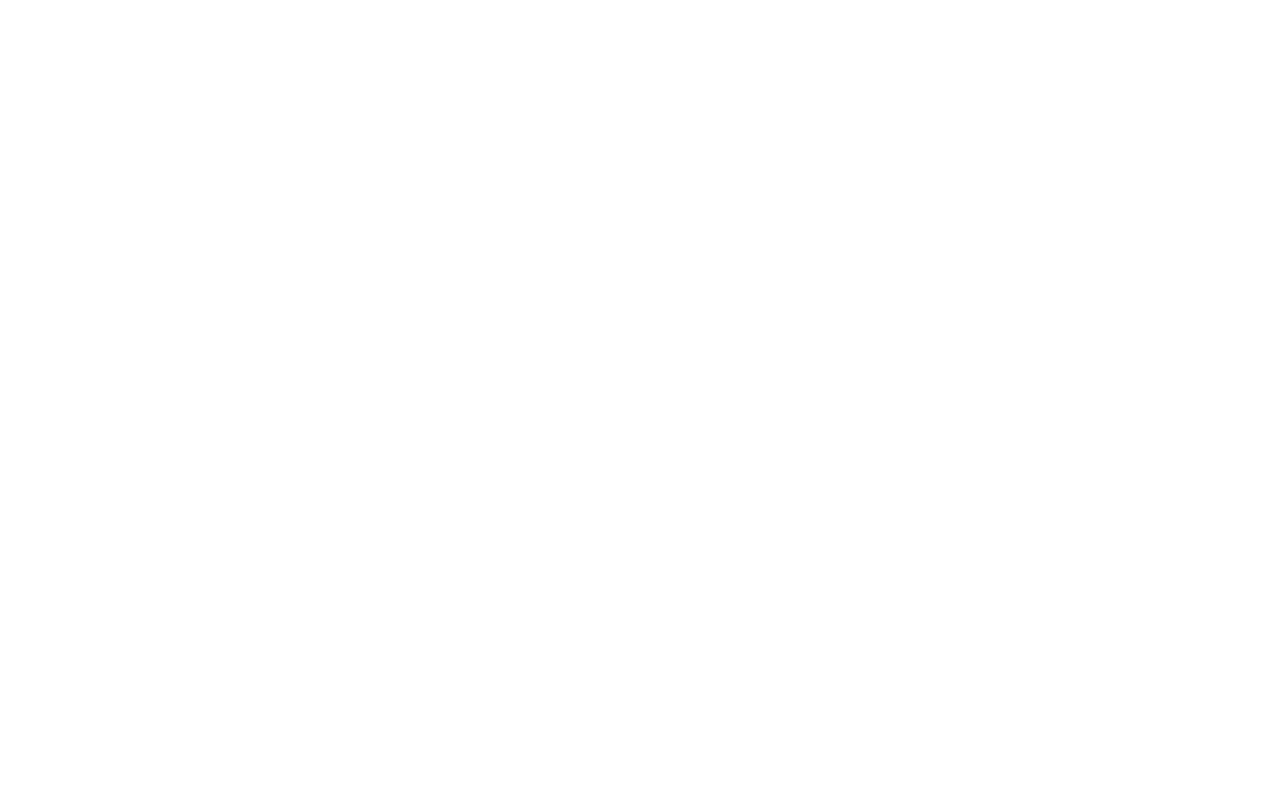
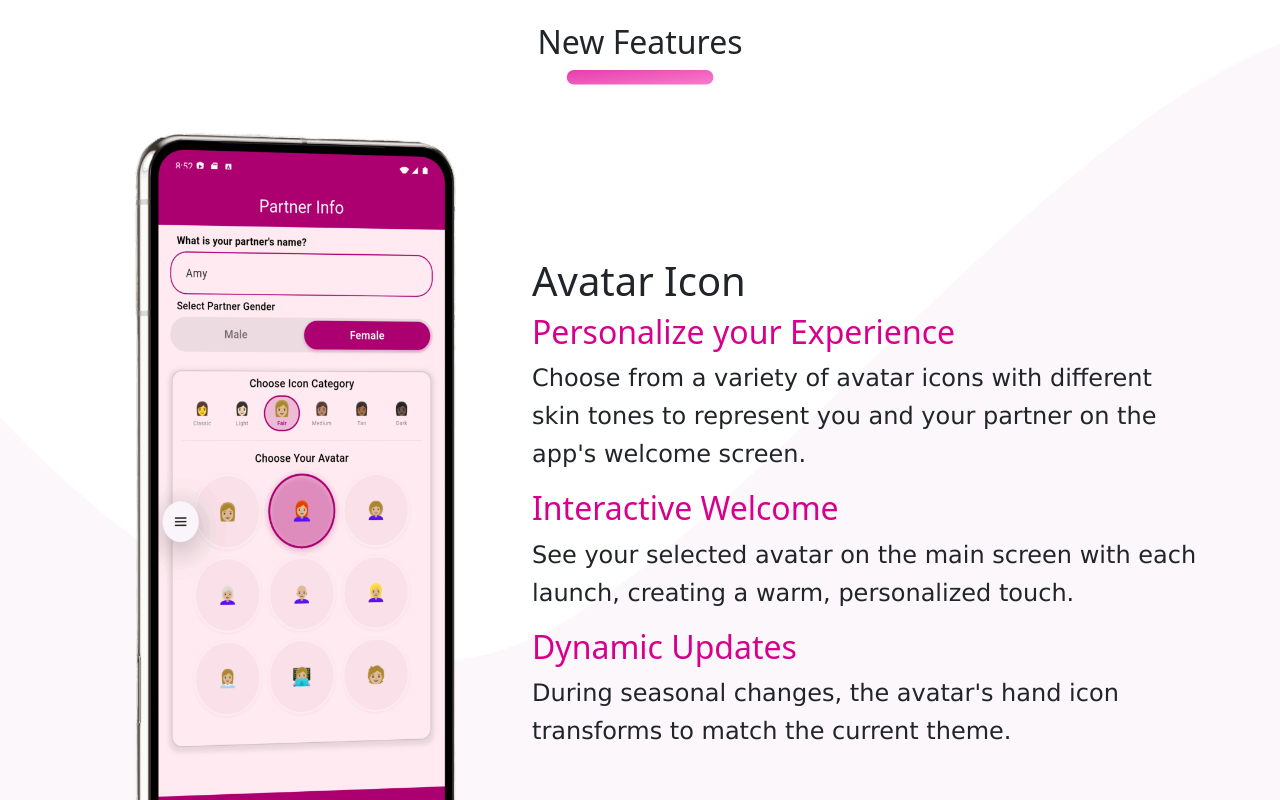
Before and after one commit to Mahekaru/OTT-Website, a React (Vite) app in the folder profile-react/: page / in a window 1280 px wide. Shown: the part 1460-2260 px from the top of the page. Before the commit the page ends 1483 px from the top, so only its background shows below. Built offline with nearby package versions, Linux system fonts and the light colour scheme.

Commit message:
adding things

```diff
--- a/profile-react/src/App.css
+++ b/profile-react/src/App.css
@@ -3,9 +3,17 @@
 }
 
 .row{
+    display: flex;
     flex-direction: row;
 }
 
 .col{
+    display: flex;
     flex-direction: column;
 }
+
+@media all and (max-width: 1024px) {
+    .row{
+        flex-direction: column;
+    }
+}
--- a/profile-react/src/App.tsx
+++ b/profile-react/src/App.tsx
@@ -1,5 +1,5 @@
 import "./App.css";
-import "./index.css"
+import "./index.css";
 import "bootstrap/dist/css/bootstrap.min.css";
 import "bootstrap/dist/js/bootstrap.bundle.min";
 
@@ -7,13 +7,30 @@
 import Navigation from "./components/Navigation";
 import Header from "./components/Header";
 import About from "./components/About";
+import Features from "./components/Features";
+import Themes from "./components/Themes";
+import NewLook from "./components/NewLook";
 
 function App() {
   return (
     <>
       <Navigation />
-      <Header appleurl="https://apps.apple.com/us/app/our-time-together/id1633279048" googleurl="https://play.google.com/store/apps/details?id=com.MJA.ott&pli=1" />
+      <Header
+        appleurl="https://apps.apple.com/us/app/our-time-together/id1633279048"
+        googleurl="https://play.google.com/store/apps/details?id=com.MJA.ott&pli=1"
+      />
       <About />
+      <div className="bg1">
+
+        <Features />
+        <Themes />
+        <NewLook />
+      </div>
+      <div className="bg2">
+        <Features />
+        <Themes />
+        <NewLook />
+      </div>
     </>
   );
 }
--- /dev/null
+++ b/profile-react/src/components/Features.tsx
@@ -0,0 +1,35 @@
+import activeIndicator from "../assets/Active-Indicator-1.svg";
+import logo from "../assets/02-scaled.png";
+
+const Features = () => {
+  return (
+    <div className="container col ">
+      <h2 className="align-self-center">New Features</h2>
+      <img className="h16" src={activeIndicator} alt="Active Indicator"></img>
+      <div className="row no-wrap align-items-center mt-5">
+        <img className="scaled-logo" src={logo} alt="Logo"></img>
+
+        <div className="container col">
+          <h1>Avatar Icon</h1>
+          <h2 className="pink-color">Personalize your Experience</h2>
+          <p className="font-kamerik">
+            Choose from a variety of avatar icons with different skin tones to
+            represent you and your partner on the app's welcome screen.
+          </p>
+          <h2 className="pink-color">Interactive Welcome</h2>
+          <p className="font-kamerik">
+            See your selected avatar on the main screen with each launch,
+            creating a warm, personalized touch.
+          </p>
+          <h2 className="pink-color">Dynamic Updates</h2>
+          <p className="font-kamerik">
+            During seasonal changes, the avatar's hand icon transforms to match
+            the current theme.
+          </p>
+        </div>
+      </div>
+    </div>
+  );
+};
+
+export default Features;
--- /dev/null
+++ b/profile-react/src/components/NewLook.tsx
@@ -0,0 +1,29 @@
+import logo from "../assets/Frame-15497.png";
+
+const NewLook = () => {
+  return (
+    <div className="container col ">
+      <div className="row no-wrap align-items-center mt-5">
+        <img className="scaled-logo" src={logo} alt="Logo"></img>
+        <div className="container col">
+          <h1>New Look</h1>
+
+          <h2 className="pink-color">Simplified Interface</h2>
+          <p className="font-kamerik">
+            Enjoy a refreshed design that makes it easier than ever to see your
+            time together. Now, you can view both simple time together and total
+            time spent in one place.
+          </p>
+
+          <h2 className="pink-color">Enhanced User Experience</h2>
+          <p className="font-kamerik">
+            No more choosing between time views our new look brings everything
+            you care about to one screen.
+          </p>
+        </div>
+      </div>
+    </div>
+  );
+};
+
+export default NewLook;
--- /dev/null
+++ b/profile-react/src/components/Themes.tsx
@@ -0,0 +1,29 @@
+import logo from "../assets/03-scaled.png";
+
+const Themes = () => {
+  return (
+    <div className="container col ">
+      <div className="row no-wrap align-items-center mt-5">
+        <div className="container col">
+          <h1>Themes</h1>
+
+          <h2 className="pink-color">Seasonal Themes</h2>
+          <p className="font-kamerik">
+            Experience the app's evolving look as themes change with the
+            seasons. Celebrate Halloween, Christmas, fall, and more to come each
+            theme brings unique icons and color schemes.
+          </p>
+
+          <h2 className="pink-color">Special Iconography</h2>
+          <p className="font-kamerik">
+            Immerse yourself in seasonal charm with themed icons that reflect
+            the current month and festive celebrations.
+          </p>
+        </div>
+        <img className="scaled-logo" src={logo} alt="Logo"></img>
+      </div>
+    </div>
+  );
+};
+
+export default Themes;
--- a/profile-react/src/index.css
+++ b/profile-react/src/index.css
@@ -1,15 +1,38 @@
-.pink-color{
-  color: #D7008C;
+.pink-color {
+  color: #d7008c;
 }
 
-.font-kamerik{
-  font-family: 'Kamerik 105 Cyrillic','Lucida Sans', 'Lucida Sans Regular', 'Lucida Grande', 'Lucida Sans Unicode', Geneva, Verdana, sans-serif;
+.font-kamerik {
+  font-family: "Kamerik 105 Cyrillic", "Lucida Sans", "Lucida Sans Regular",
+    "Lucida Grande", "Lucida Sans Unicode", Geneva, Verdana, sans-serif;
   font-size: 24px;
   font-weight: 400;
   line-height: 38px;
 }
 
-.about-section{
+.about-section {
   display: flex;
   flex-direction: column;
 }
+
+.scaled-logo {
+  width: 450px !important;
+}
+
+.no-wrap {
+  flex-wrap: nowrap !important;
+}
+
+.bg1 {
+  background-image: url("./assets/Light-Bottom.png");
+  background-size: cover;
+}
+
+.bg2 {
+  background-image: url("./assets/Light-Bottom-1.png");
+  background-size: cover;
+}
+
+.h16{
+  height: 16px;
+}
```
